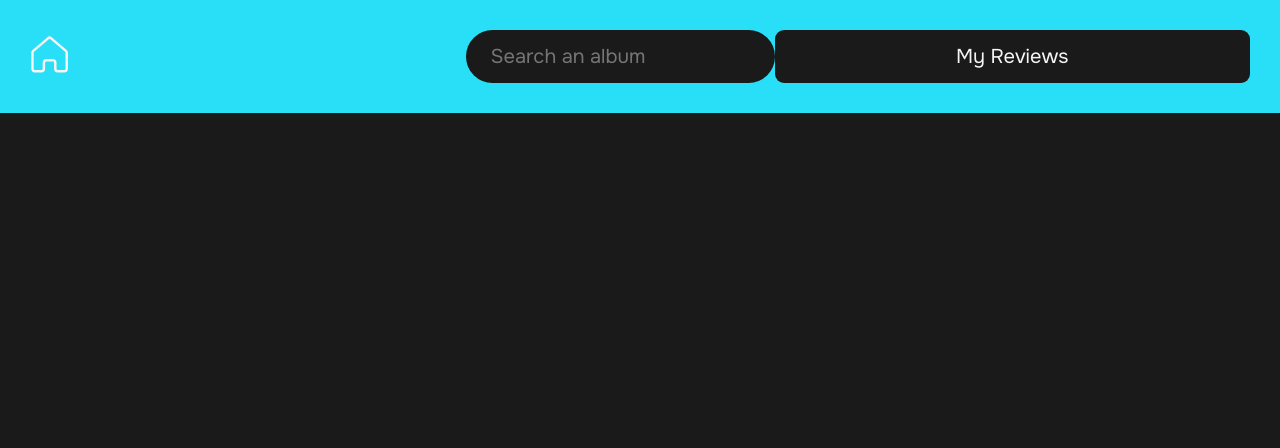
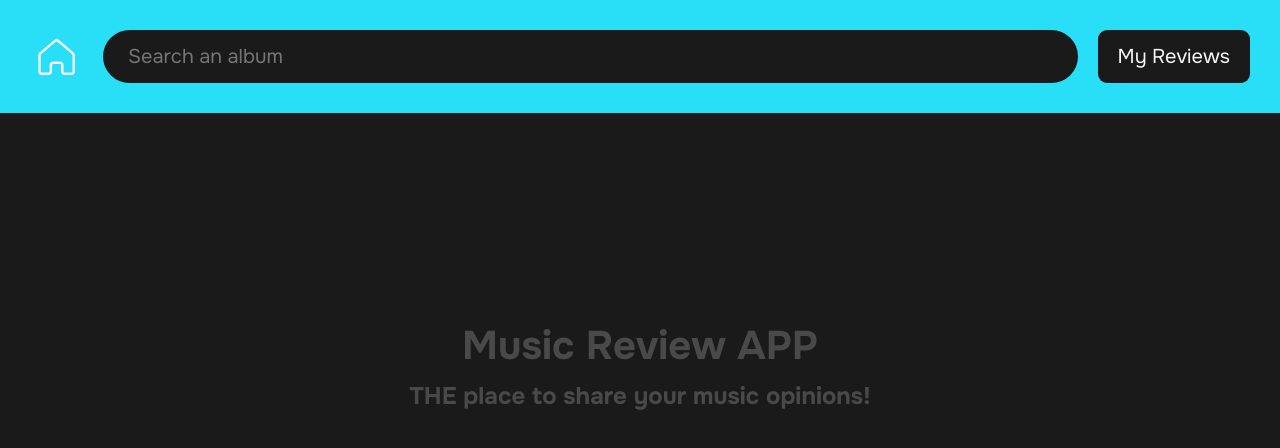
Before and after one commit to KAMMAT03/music-review-project, a React (Vite) app: page / in a window 1280 px wide. Shown: the top 448 px of the page. Built offline with nearby package versions, Linux system fonts and the light colour scheme.

Commit message:
some mainpage improvements

```diff
--- a/src/pages/Main.jsx
+++ b/src/pages/Main.jsx
@@ -55,6 +55,13 @@ export default function Main(props){
                 </form>
                 <button className="myreviews-button" >My Reviews</button>
             </nav>
+            {
+                albums.length === 0 &&
+                <div className="main-title">
+                    <h1>Music Review APP</h1>
+                    <h2>THE place to share your music opinions!</h2>
+                </div>
+            }
             <ul className="main-albums">
                 {albumElements}
             </ul>
--- a/src/styles/main.css
+++ b/src/styles/main.css
@@ -6,6 +6,7 @@ body{
 
 *{
     box-sizing: border-box;
+    margin: 0;
 }
 
 
@@ -18,15 +19,26 @@ body{
     left: 0;
     top: 0;
     align-items: center;
-    justify-content: center;
+    justify-content: space-between;
     padding: 30px;
+}
+
+.main-form{
+    display: flex;
+    flex: 1;
+    min-width: 0px;
+    margin-inline: 20px;
 }
 
 
 .main-form input{
-    flex-shrink: 1;
+    flex: 1;
     padding: 14px;
+    overflow: hidden;
+    text-wrap: nowrap;
+    text-overflow: ellipsis;
     padding-left: 25px;
+    max-width: 1000px;
     font-size: 20px;
     border: none;
     border-radius: 45px;
@@ -39,21 +51,20 @@ body{
     filter: invert(100%) sepia(0%) saturate(185%) hue-rotate(82deg) brightness(114%) contrast(92%);
 }
 
-.home-container:hover{
-    background-color: rgb(26, 26, 26);
+.home-container{
     width: 53px;
     height: 53px;
     display: flex;
     justify-content: center;
+    flex-shrink: 1;
+}
+
+.home-container:hover{
+    background-color: rgb(26, 26, 26);
     border-radius: 9px;
 }
 
-.home-container{
-    flex: 1;
-}
-
 .myreviews-button{
-    flex: 1;
     font-size: 20px;
     text-wrap: nowrap;
     border: none;
@@ -113,7 +124,7 @@ body{
 .main-albums{
     width: fit-content;
     margin-inline: auto;
-    padding-inline: 100px;
+    padding-inline: 50px;
 }
 
 .page-next, .page-back{
@@ -151,3 +162,18 @@ main{
     font-size: 30px;
     position: relative;
 }
+
+.main-title h1, h2{
+    text-align: center;
+    margin-bottom: 10px;
+    color: rgb(73, 73, 73);
+}
+
+.main-title h1{
+    font-size: 40px;
+}
+
+.main-title{
+    position: fixed;
+    top: 40%;
+}
```
